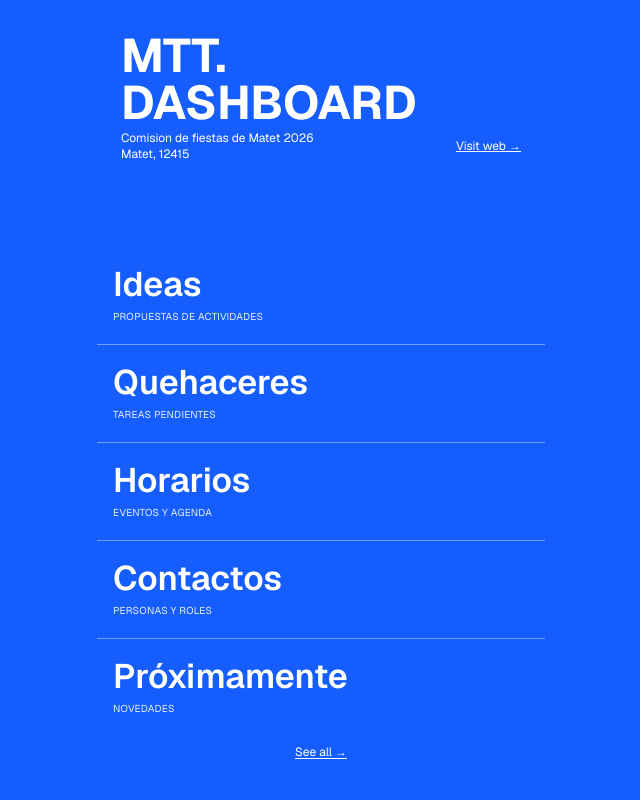
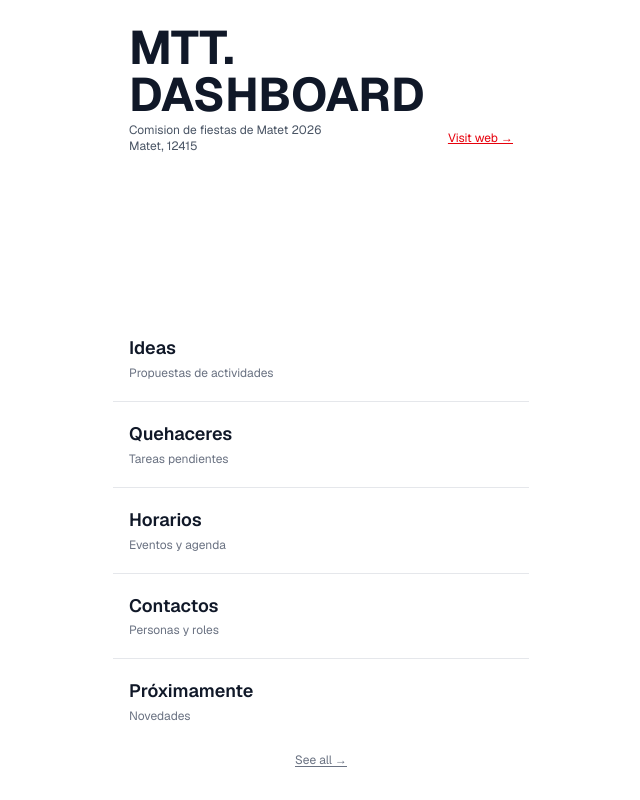
Before and after one commit to jgarcia311999/ComisionMatet, a Next.js app: page / in a window 1280 px wide. Shown: the whole page, without its empty margins (319-959 px from the left). Built offline with nearby package versions, Linux system fonts and the light colour scheme.

Commit message:
Actualizar estilos y estructura de la página principal para mejorar la presentación y la usabilidad

```diff
--- a/src/app/contactos/page.tsx
+++ b/src/app/contactos/page.tsx
@@ -16,7 +16,7 @@ export default function Contactos() {
               <br />
               Matet, 12415
             </span>
-            <a href="https://matet-es-fiesta.vercel.app/" className="underline">
+            <a href="https://matet-es-fiesta.vercel.app/" className="underline ">
               Visit web →
             </a>
           </div>
--- a/src/app/page.tsx
+++ b/src/app/page.tsx
@@ -3,82 +3,49 @@ import React from "react";
 import Link from "next/link";
 
 export default function Home() {
+  const items = [
+    { title: "Ideas", caption: "Propuestas de actividades" },
+    { title: "Quehaceres", caption: "Tareas pendientes" },
+    { title: "Horarios", caption: "Eventos y agenda", href: "/horarios" },
+    { title: "Contactos", caption: "Personas y roles", href: "/contactos" },
+    { title: "Próximamente", caption: "Novedades" },
+  ];
+
   return (
-    <main className="min-h-screen bg-blue-600 text-white font-sans flex justify-center">
-      <div className="w-full max-w-md py-8 flex flex-col justify-between">
+    <main className="min-h-screen bg-white text-gray-900 font-sans flex justify-center">
+      <div className="w-full max-w-md px-4 py-6 flex flex-col justify-between">
         {/* Header */}
-        <header className="px-6">
-          <h1 className="text-[47px] font-bold text-white leading-none">
-            MTT. DASHBOARD
-          </h1>
-          <div className="flex justify-between items-center text-xs text-white mt-1">
+        <header className="px-4">
+          <h1 className="text-[47px] font-bold text-gray-900 leading-none">MTT. DASHBOARD</h1>
+          <div className="flex justify-between items-center text-xs text-gray-600 mt-1">
             <span>
               Comision de fiestas de Matet 2026
               <br />
               Matet, 12415
             </span>
-            <a href="https://matet-es-fiesta.vercel.app/" className="underline">
+            <a href="https://matet-es-fiesta.vercel.app/" className="underline text-red-600">
               Visit web →
             </a>
           </div>
         </header>
 
-        <section className="mt-6  overflow-hidden">
-          {/* Lista tipo tarjetas azules */}
-          <ul className="divide-y divide-white/40 bg-blue-600">
-            {[
-              { title: "Ideas", caption: "Propuestas de actividades" },
-              { title: "Quehaceres", caption: "Tareas pendientes" },
-              { title: "Horarios", caption: "Eventos y agenda", href: "/horarios"  },
-              { title: "Contactos", caption: "Personas y roles", href: "/contactos" },
-              { title: "Próximamente", caption: "Novedades" },
-            ].map((item) => (
+        <section className="mt-6 overflow-hidden">
+          <ul className="divide-y divide-gray-200">
+            {items.map((item) => (
               <li key={item.title}>
-                <Link
-                  href={item.href || "#"}
-                  className="block px-4 py-5 text-white transition-colors"
-                >
-                  <div className="text-[34px] leading-none font-semibold">{item.title}</div>
-                  <div className="text-[10px] mt-2 opacity-90 uppercase tracking-wide">{item.caption}</div>
+                <Link href={item.href || "#"} className="block px-4 py-5 hover:bg-gray-50 transition-colors">
+                  <div className="text-lg leading-snug font-semibold">{item.title}</div>
+                  <div className="text-xs mt-1 text-gray-500">{item.caption}</div>
                 </Link>
               </li>
             ))}
           </ul>
-          {/* Barra inferior */}
-          <div className="bg-blue-600/95 text-white text-center text-xs py-2">
-            <a href="#" className="underline underline-offset-2">See all →</a>
+          <div className="text-center text-xs py-2 text-gray-500">
+            <a href="#" className="underline underline-offset-2">
+              See all →
+            </a>
           </div>
         </section>
-
-        {/* <div className="flex-1" />
-
-        <footer className="border-t border-blue-600 pt-3 text-blue-600 text-xs">
-          <div>
-            <p className="font-semibold mb-3">Links</p>
-            <div className="grid grid-cols-2 gap-y-1 text-sm">
-              <a href="#" className="hover:underline">
-                Ideas
-              </a>
-              <a href="#" className="hover:underline">
-                Contactos
-              </a>
-              <a href="#" className="hover:underline">
-                Horarios
-              </a>
-              <a href="#" className="hover:underline">
-                Quehaceres
-              </a>
-              <a href="#" className="hover:underline">
-                Proximamente
-              </a>
-
-            </div>
-          </div>
-          <div className="mt-4 border-t border-blue-600 pt-2 flex justify-between text-xs">
-            <span>ISO 3166 codes</span>
-            <span>GR-A1</span>
-          </div>
-        </footer> */}
       </div>
     </main>
   );
```
